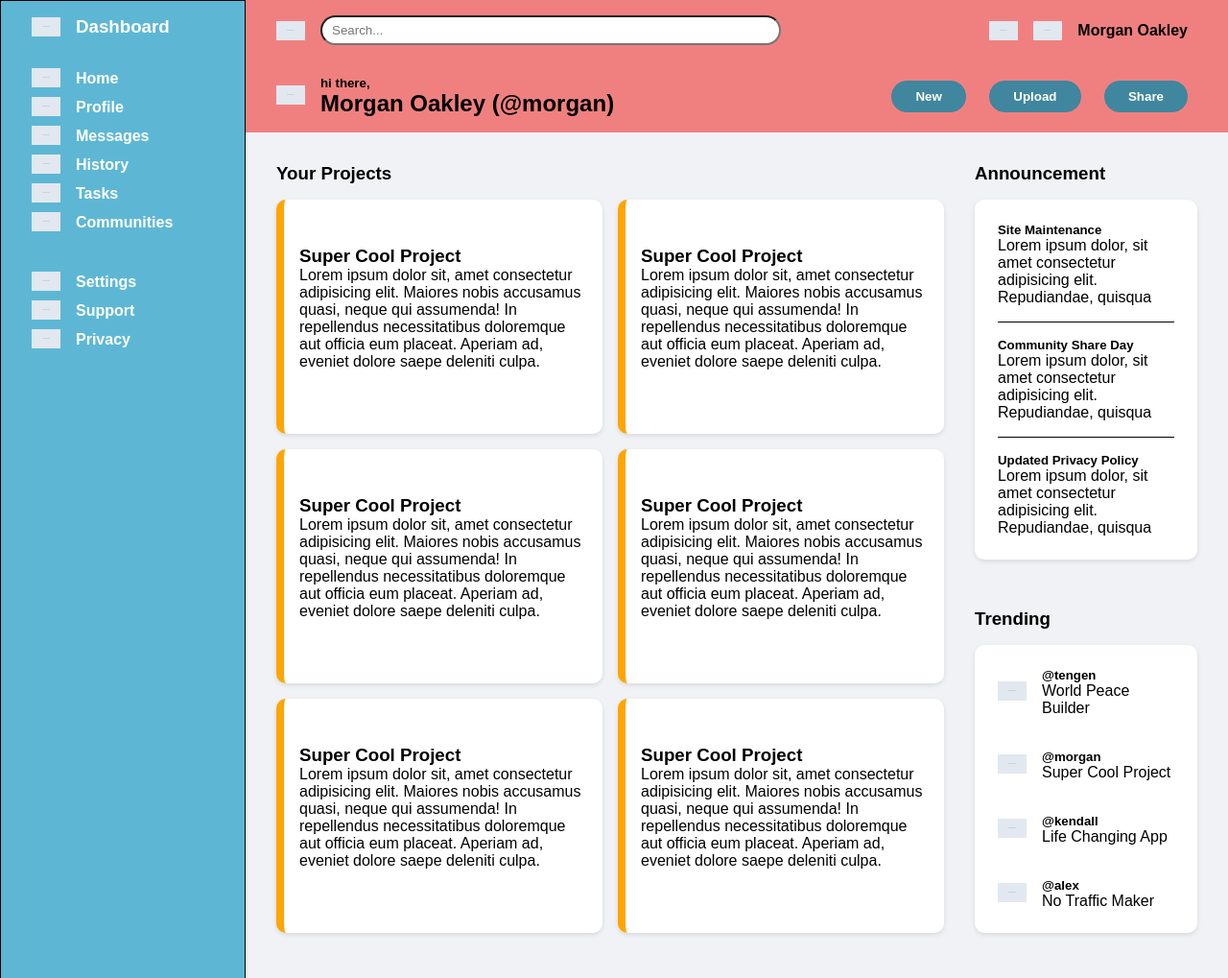
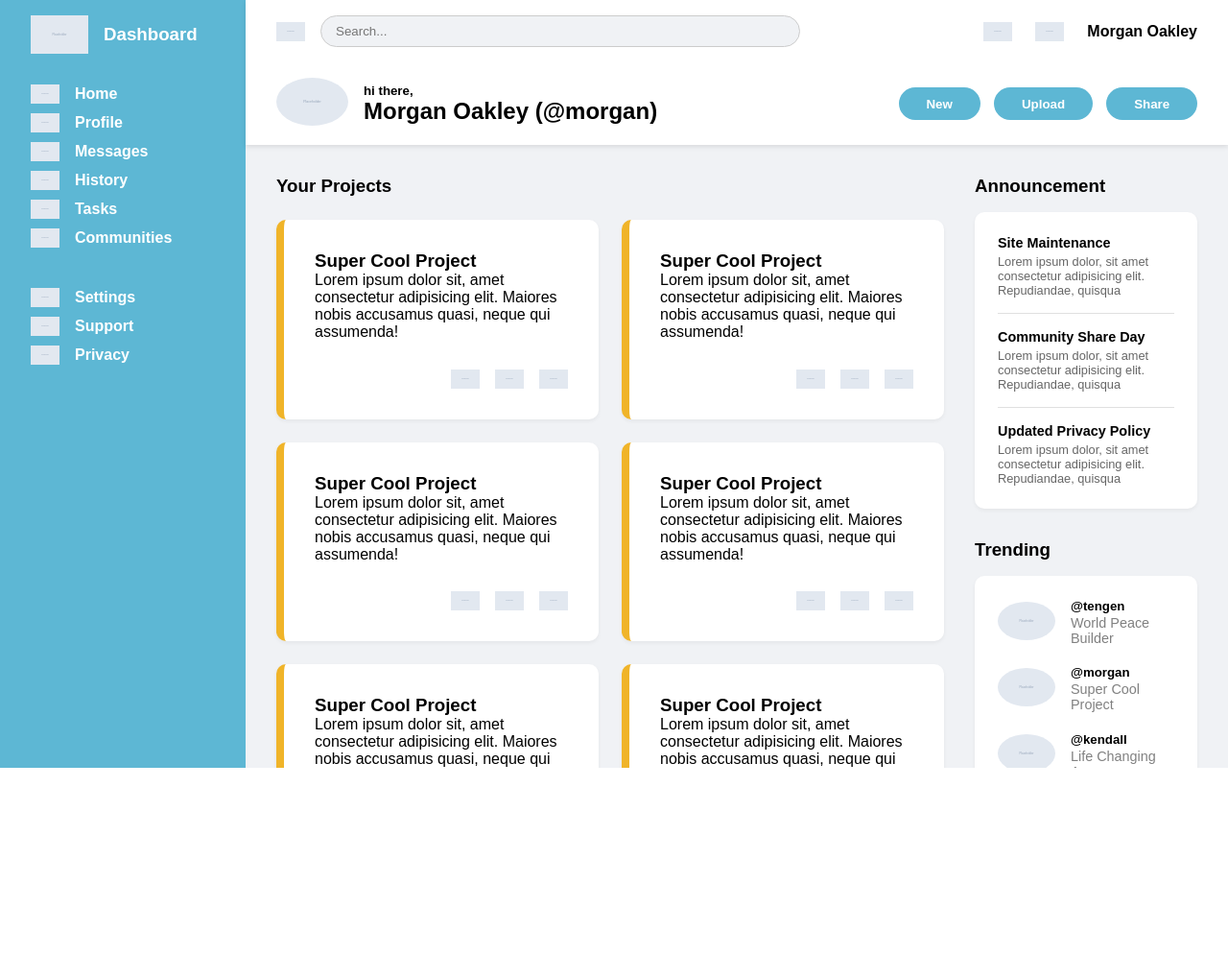
Before and after one commit to junjhon12/Admin-Dashboard, a plain HTML site: page index.html in a window 1280 px wide. Shown: the whole page at 96% size. After the commit the page ends 800 px from the top, so only its background shows below. Drawn offline with Linux system fonts and the light colour scheme.

Commit message:
feat: Implement Admin Dashboard layout and styling
Global Layout: Established a CSS Grid layout for the body, dividing the page into sidebar, header, and main content areas.
Sidebar: Styled the navigation menu with flexbox, including branding and list item spacing.
Header: Implemented a two-row header containing a search bar, profile section, and action buttons.
Main Content: Designed a card-based grid system for the main dashboard widgets and a right-hand column for announcements and trending items.
Responsiveness: Added media queries to adjust the grid to a single column and hide the sidebar on screens smaller than 800px.

```diff
--- a/index.html
+++ b/index.html
@@ -3,38 +3,66 @@
 <head>
     <meta charset="UTF-8">
     <meta name="viewport" content="width=device-width, initial-scale=1.0">
-    <title>Document</title>
+    <title>Admin Dashboard</title>
     <link rel="stylesheet" href="style.css">
 </head>
 <body>
     <aside>
         <div class="sidebar-top">
-            <img src="./img/placeholder.svg" alt="">
+            <img src="./img/placeholder.svg" alt="Logo">
             <h3>Dashboard</h3>
         </div>
         <div class="sidebar-mid">
             <ul>
-                <li><img src="./img/placeholder.svg" alt=""><a href="http://" target="_blank" rel="noopener noreferrer">Home</a></li>
-                <li><img src="./img/placeholder.svg" alt=""><a href="http://" target="_blank" rel="noopener noreferrer">Profile</a></li>
-                <li><img src="./img/placeholder.svg" alt=""><a href="http://" target="_blank" rel="noopener noreferrer">Messages</a></li>
-                <li><img src="./img/placeholder.svg" alt=""><a href="http://" target="_blank" rel="noopener noreferrer">History</a></li>
-                <li><img src="./img/placeholder.svg" alt=""><a href="http://" target="_blank" rel="noopener noreferrer">Tasks</a></li>
-                <li><img src="./img/placeholder.svg" alt=""><a href="http://" target="_blank" rel="noopener noreferrer">Communities</a></li>
+                <li>
+                    <img src="./img/placeholder.svg" alt="">
+                    <a href="#" target="_blank" rel="noopener noreferrer">Home</a>
+                </li>
+                <li>
+                    <img src="./img/placeholder.svg" alt="">
+                    <a href="#" target="_blank" rel="noopener noreferrer">Profile</a>
+                </li>
+                <li>
+                    <img src="./img/placeholder.svg" alt="">
+                    <a href="#" target="_blank" rel="noopener noreferrer">Messages</a>
+                </li>
+                <li>
+                    <img src="./img/placeholder.svg" alt="">
+                    <a href="#" target="_blank" rel="noopener noreferrer">History</a>
+                </li>
+                <li>
+                    <img src="./img/placeholder.svg" alt="">
+                    <a href="#" target="_blank" rel="noopener noreferrer">Tasks</a>
+                </li>
+                <li>
+                    <img src="./img/placeholder.svg" alt="">
+                    <a href="#" target="_blank" rel="noopener noreferrer">Communities</a>
+                </li>
             </ul>
         </div>
         <div class="sidebar-bot">
             <ul>
-                <li><img src="./img/placeholder.svg" alt=""><a href="http://" target="_blank" rel="noopener noreferrer">Settings</a></li>
-                <li><img src="./img/placeholder.svg" alt=""><a href="http://" target="_blank" rel="noopener noreferrer">Support</a></li>
-                <li><img src="./img/placeholder.svg" alt=""><a href="http://" target="_blank" rel="noopener noreferrer">Privacy</a></li>
+                <li>
+                    <img src="./img/placeholder.svg" alt="">
+                    <a href="#" target="_blank" rel="noopener noreferrer">Settings</a>
+                </li>
+                <li>
+                    <img src="./img/placeholder.svg" alt="">
+                    <a href="#" target="_blank" rel="noopener noreferrer">Support</a>
+                </li>
+                <li>
+                    <img src="./img/placeholder.svg" alt="">
+                    <a href="#" target="_blank" rel="noopener noreferrer">Privacy</a>
+                </li>
             </ul>
         </div>
     </aside>
+
     <header>
         <div class="header-top">
             <div class="header-top-left">
                 <img src="./img/placeholder.svg" alt="">
-                <input type="search" name="header-search" id="header-search" placeholder="Search...">
+                <input type="search" name="header-search" id="header-search" placeholder="Search..." aria-label="Search dashboard">
             </div>
             <div class="header-top-right">
                 <img src="./img/placeholder.svg" alt="">
@@ -45,7 +73,7 @@
         <div class="header-bottom">
             <div class="bottom-left">
                 <div class="header-bottom-profileImg">
-                    <img src="./img/placeholder.svg" alt="">
+                    <img src="./img/placeholder.svg" alt="Profile Picture">
                 </div>
                 <div class="greet">
                     <h5>hi there,</h5>
@@ -59,6 +87,7 @@
             </div>
         </div>
     </header>
+
     <main>
         <div class="main-content">
             <div class="main-left">
@@ -66,70 +95,71 @@
                 <div class="left-card">
                     <div class="card-title">
                         <h3>Super Cool Project</h3>
-                        <p>Lorem ipsum dolor sit, amet consectetur adipisicing elit. Maiores nobis accusamus quasi, neque qui assumenda! In repellendus necessitatibus doloremque aut officia eum placeat. Aperiam ad, eveniet dolore saepe deleniti culpa.</p>
+                        <p>Lorem ipsum dolor sit, amet consectetur adipisicing elit. Maiores nobis accusamus quasi, neque qui assumenda!</p>
                     </div>
                     <div class="card-buttons">
-                        <img src="" alt="">
-                        <img src="" alt="">
-                        <img src="" alt="">
+                        <img src="./img/placeholder.svg" alt="star">
+                        <img src="./img/placeholder.svg" alt="eye">
+                        <img src="./img/placeholder.svg" alt="share">
                     </div>
                 </div>
                 <div class="left-card">
                     <div class="card-title">
                         <h3>Super Cool Project</h3>
-                        <p>Lorem ipsum dolor sit, amet consectetur adipisicing elit. Maiores nobis accusamus quasi, neque qui assumenda! In repellendus necessitatibus doloremque aut officia eum placeat. Aperiam ad, eveniet dolore saepe deleniti culpa.</p>
+                        <p>Lorem ipsum dolor sit, amet consectetur adipisicing elit. Maiores nobis accusamus quasi, neque qui assumenda!</p>
                     </div>
                     <div class="card-buttons">
-                        <img src="" alt="">
-                        <img src="" alt="">
-                        <img src="" alt="">
+                        <img src="./img/placeholder.svg" alt="star">
+                        <img src="./img/placeholder.svg" alt="eye">
+                        <img src="./img/placeholder.svg" alt="share">
                     </div>
                 </div>
                 <div class="left-card">
                     <div class="card-title">
                         <h3>Super Cool Project</h3>
-                        <p>Lorem ipsum dolor sit, amet consectetur adipisicing elit. Maiores nobis accusamus quasi, neque qui assumenda! In repellendus necessitatibus doloremque aut officia eum placeat. Aperiam ad, eveniet dolore saepe deleniti culpa.</p>
+                        <p>Lorem ipsum dolor sit, amet consectetur adipisicing elit. Maiores nobis accusamus quasi, neque qui assumenda!</p>
                     </div>
                     <div class="card-buttons">
-                        <img src="" alt="">
-                        <img src="" alt="">
-                        <img src="" alt="">
+                        <img src="./img/placeholder.svg" alt="star">
+                        <img src="./img/placeholder.svg" alt="eye">
+                        <img src="./img/placeholder.svg" alt="share">
                     </div>
                 </div>
                 <div class="left-card">
                     <div class="card-title">
                         <h3>Super Cool Project</h3>
-                        <p>Lorem ipsum dolor sit, amet consectetur adipisicing elit. Maiores nobis accusamus quasi, neque qui assumenda! In repellendus necessitatibus doloremque aut officia eum placeat. Aperiam ad, eveniet dolore saepe deleniti culpa.</p>
+                        <p>Lorem ipsum dolor sit, amet consectetur adipisicing elit. Maiores nobis accusamus quasi, neque qui assumenda!</p>
                     </div>
                     <div class="card-buttons">
-                        <img src="" alt="">
-                        <img src="" alt="">
-                        <img src="" alt="">
+                        <img src="./img/placeholder.svg" alt="star">
+                        <img src="./img/placeholder.svg" alt="eye">
+                        <img src="./img/placeholder.svg" alt="share">
                     </div>
                 </div>
                 <div class="left-card">
                     <div class="card-title">
                         <h3>Super Cool Project</h3>
-                        <p>Lorem ipsum dolor sit, amet consectetur adipisicing elit. Maiores nobis accusamus quasi, neque qui assumenda! In repellendus necessitatibus doloremque aut officia eum placeat. Aperiam ad, eveniet dolore saepe deleniti culpa.</p>
+                        <p>Lorem ipsum dolor sit, amet consectetur adipisicing elit. Maiores nobis accusamus quasi, neque qui assumenda!</p>
                     </div>
                     <div class="card-buttons">
-                        <img src="" alt="">
-                        <img src="" alt="">
-                        <img src="" alt="">
+                        <img src="./img/placeholder.svg" alt="star">
+                        <img src="./img/placeholder.svg" alt="eye">
+                        <img src="./img/placeholder.svg" alt="share">
                     </div>
                 </div>
                 <div class="left-card">
                     <div class="card-title">
                         <h3>Super Cool Project</h3>
-                        <p>Lorem ipsum dolor sit, amet consectetur adipisicing elit. Maiores nobis accusamus quasi, neque qui assumenda! In repellendus necessitatibus doloremque aut officia eum placeat. Aperiam ad, eveniet dolore saepe deleniti culpa.</p>
+                        <p>Lorem ipsum dolor sit, amet consectetur adipisicing elit. Maiores nobis accusamus quasi, neque qui assumenda!</p>
                     </div>
                     <div class="card-buttons">
-                        <img src="" alt="">
-                        <img src="" alt="">
-                        <img src="" alt="">
+                        <img src="./img/placeholder.svg" alt="star">
+                        <img src="./img/placeholder.svg" alt="eye">
+                        <img src="./img/placeholder.svg" alt="share">
                     </div>
                 </div>
             </div>
+
             <div class="main-right">
                 <section class="announcement-section">
                     <h3>Announcement</h3>
--- a/style.css
+++ b/style.css
@@ -1,4 +1,4 @@
-* , ::before, ::after {
+*, ::before, ::after {
     margin: 0;
     padding: 0;
     box-sizing: border-box;
@@ -14,12 +14,13 @@ body {
     grid-template-areas:
         "aside header"
         "aside main";
-    grid-template-columns: 20% 1fr; /* Explicit sidebar width */
+    grid-template-columns: 20% 1fr;
     grid-template-rows: auto 1fr;
     height: 100vh;
     font-family: Arial, Helvetica, sans-serif;
 }
 
+/* --- SIDEBAR --- */
 aside {
     background-color: rgb(93, 183, 212);
     display: flex;
@@ -27,166 +28,233 @@ aside {
     gap: 2rem;
     grid-area: aside;
     padding: 1rem 2rem;
-    border: 1px solid black;
     color: white;
 }
+
 aside .sidebar-top img {
-    height: 20px;
+    height: 40px;
     width: auto;
 }
-.sidebar-top,.sidebar-mid,.sidebar-bot{
+
+.sidebar-top, .sidebar-mid, .sidebar-bot {
     display: flex;
     align-items: center;
     gap: 1rem;
 }
-.sidebar-mid li, .sidebar-bot li{
+
+.sidebar-mid li, .sidebar-bot li {
     list-style: none;
     margin-bottom: 10px;
     display: flex;
-    align-items: end;
+    align-items: center;
     gap: 1rem;
 }
-.sidebar-mid a, .sidebar-bot a{
+
+.sidebar-mid a, .sidebar-bot a {
     text-decoration: none;
-    color: black;
     font-weight: bold;
     color: white;
 }
 
+/* --- HEADER --- */
+header {
+    background-color: white;
+    grid-area: header;
+    box-shadow: 0 2px 5px rgba(0,0,0,0.1);
+    z-index: 10;
+}
 
-header {
-    background-color: lightcoral;
-    grid-area: header;
-}
 .header-top {
     display: flex;
     justify-content: space-between;
     align-items: center;
     padding: 1rem 2rem;
 }
+
 .header-top-left {
     display: flex;
     align-items: center;
     gap: 1rem;
+    flex: 1;
 }
-.header-top-left input[type="search"]{
-    padding: 6px 10px;
+
+.header-top-left input[type="search"] {
+    padding: 8px 15px;
     border-radius: 30px;
-    flex: 1 1 auto;
-    width: 30rem;
+    border: 1px solid #ccc;
+    background-color: #f0f2f5;
+    flex: 0 1 500px;
+    width: 100%;
 }
+
 .header-top-right {
     display: flex;
     align-items: center;
-    gap: 1rem;
-    margin: 0 10px;
+    gap: 1.5rem;
+    margin-left: 20px;
 }
+
 .header-bottom {
     display: flex;
     align-items: center;
     padding: 1rem 2rem;
     justify-content: space-between;
+}
 
-}
 .bottom-left {
     display: flex;
     align-items: center;
     gap: 1rem;
 }
-.header-bottom-options button{
-    padding: 0.5rem 1.5rem;
-    border-radius: 1rem;
-    background-color: rgb(63, 134, 158);
-    color: white;
-    border: 1px solid rgb(63, 134, 158);
-    cursor: pointer;
-    font-weight: 800;
-    margin: 0 10px;
+
+.header-bottom-profileImg img {
+    height: 50px;
+    border-radius: 50%;
 }
 
+.header-bottom-options button {
+    padding: 0.6rem 1.8rem;
+    border-radius: 2rem;
+    background-color: rgb(93, 183, 212);
+    color: white;
+    border: none;
+    cursor: pointer;
+    font-weight: bold;
+    margin-left: 10px;
+}
+
+/* --- MAIN --- */
 main {
-    background-color: lightpink;
+    background-color: #f0f2f5;
     display: grid;
     grid-area: main;
+    overflow-y: auto;
 }
+
 .main-content {
     display: grid;
     grid-template-columns: 3fr 1fr;
     grid-template-areas: "main-left main-right";
     gap: 2rem;
-    padding: 2rem 2rem 3rem 2rem;
-    background-color: #f0f2f5;
+    padding: 2rem;
 }
+
 .main-left {
     grid-area: main-left;
     display: grid;
     grid-template-columns: 1fr 1fr;
-    gap: 1rem;
-    align-content: start;
+    grid-template-rows: min-content;
+    grid-auto-rows: 1fr;
+    gap: 1.5rem;
 }
+
 .main-left h3 {
     grid-column: 1 / -1;
 }
+
 .left-card {
     background-color: white;
     border-radius: 10px;
-    padding: 3rem 1rem;
-    border-left: 8px solid orange;
-    box-shadow: 0 2px 5px rgba(0,0,0,0.1);
+    padding: 2rem;
+    border-left: 8px solid rgb(240, 180, 41);
+    box-shadow: 0 2px 4px rgba(0,0,0,0.05);
+    display: flex;
+    flex-direction: column;
+    justify-content: space-between;
+    gap: 1.5rem;
 }
+
+.card-buttons {
+    display: flex;
+    justify-content: flex-end;
+    gap: 1rem;
+}
+
+/* --- RIGHT SIDE --- */
 .main-right {
     grid-area: main-right;
     display: flex;
     flex-direction: column;
     gap: 2rem;
-    justify-content: space-between;
 }
+
 .announcement-section,
 .trending-section {
     display: flex;
     flex-direction: column;
     gap: 1rem;
 }
+
 .right-top,
 .right-bot {
     background-color: white;
     border-radius: 10px;
     padding: 1.5rem;
-    box-shadow: 0 2px 5px rgba(0,0,0,0.1);
-    min-height: 300px; /* Ensures visibility while empty */
+    box-shadow: 0 2px 4px rgba(0,0,0,0.05);
 }
+
+/* Announcement specific */
 .right-top div:nth-child(2) {
-    border-top: 1px solid black;
-    border-bottom: 1px solid black;
+    border-top: 1px solid #e0e0e0;
+    border-bottom: 1px solid #e0e0e0;
     margin: 1rem 0;
     padding: 1rem 0;
 }
-.announcement-section {
-    font-size: 1rem;
+
+.top-item h5 {
+    font-size: 0.9rem;
+    margin-bottom: 4px;
 }
-.announcement-section br {
-    width: 100%;
-    border: 1px solid black;
+
+.top-item p {
+    font-size: 0.8rem;
+    color: #666;
 }
-h4 {
-    display:inline;
-}
-h4:after {
-    content:"\a";
-    white-space: pre;
-}
+
 .right-bot {
-    border-radius: 10px;
-    padding: 1.5rem;
-    min-height: 300px; /* Important: gives the container height to space items out */
-
-    /* Flexbox Layout */
+    min-height: 300px;
     display: flex;
     flex-direction: column;
-    justify-content: space-between; /* This pushes the items apart evenly */
+    justify-content: space-between;
 }
-.right-bot .right-item {
+
+.right-item {
     display: flex;
     align-items: center;
     gap: 1rem;
 }
+
+.item-img img {
+    height: 40px;
+    border-radius: 50%;
+}
+
+.item-text h5 {
+    margin-bottom: 2px;
+}
+.item-text p {
+    font-size: 0.9rem;
+    color: gray;
+}
+
+/* --- RESPONSIVE --- */
+@media (max-width: 800px) {
+    body {
+        grid-template-columns: 1fr;
+        grid-template-areas:
+            "header"
+            "main";
+            /* Sidebar hidden for mobile simplicity, or move to a hamburger menu */
+    }
+
+    aside {
+        display: none;
+    }
+
+    .main-content {
+        grid-template-columns: 1fr;
+        grid-template-areas:
+            "main-left"
+            "main-right";
+    }
+}
```
